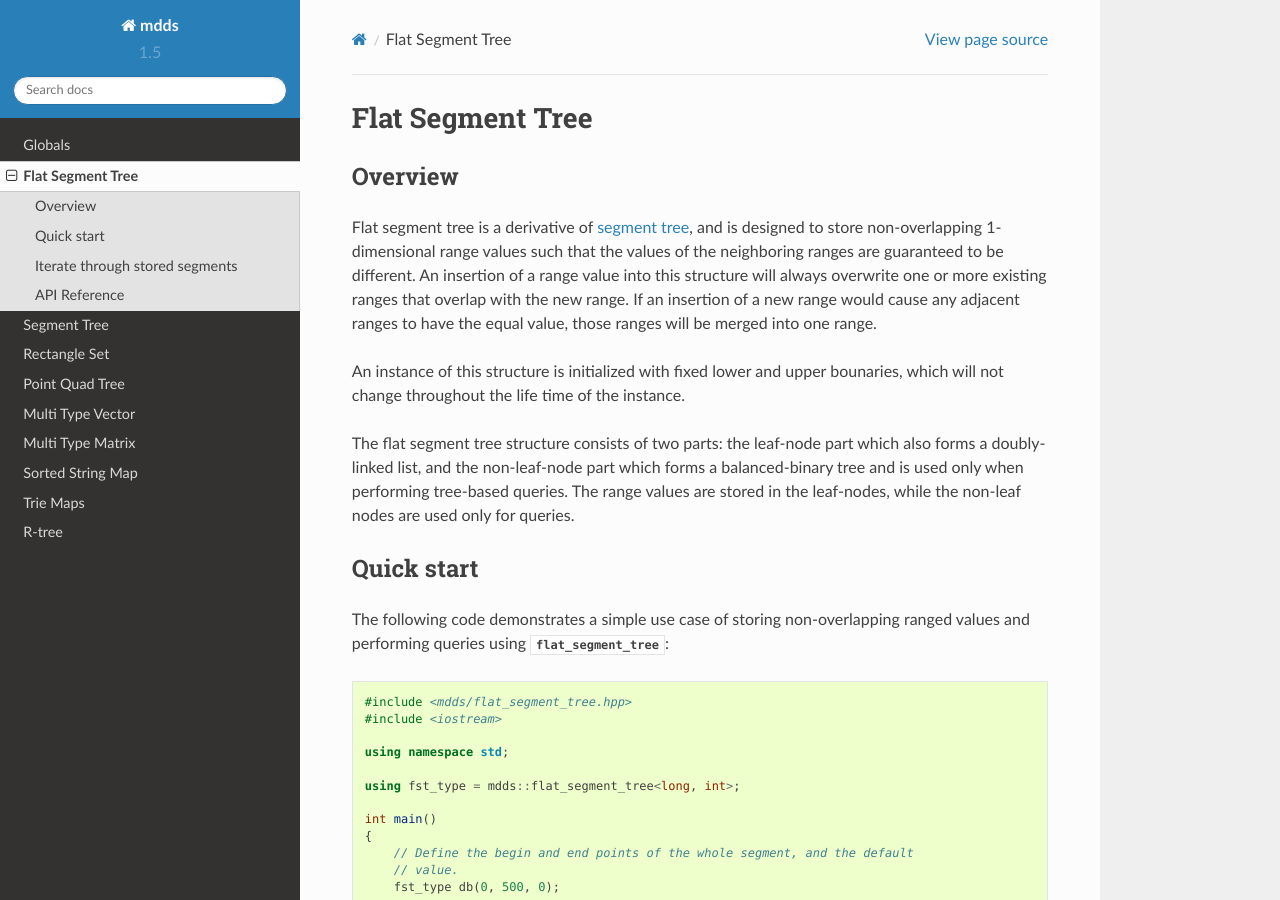
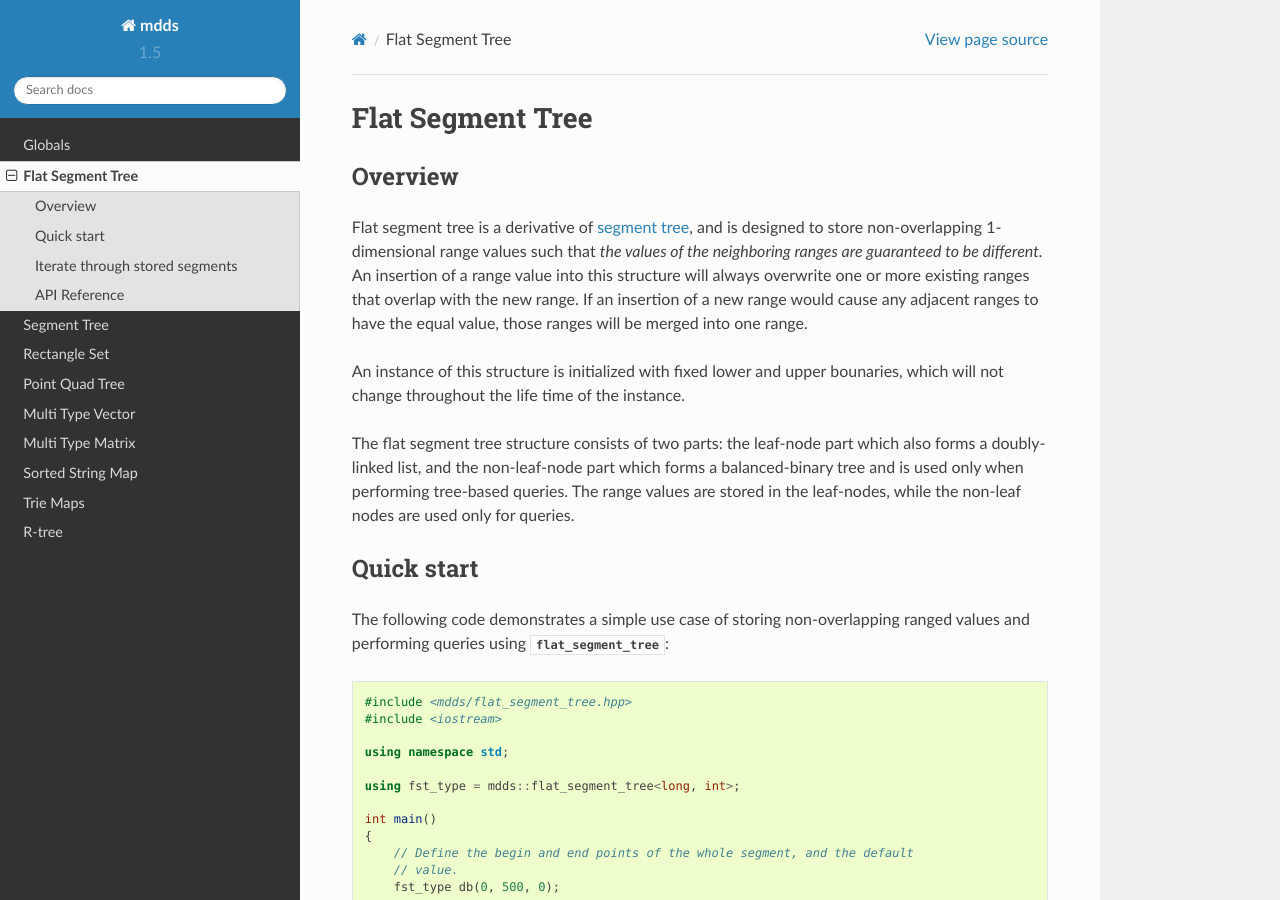
Before and after one commit to kohei-us/mdds, a Sphinx documentation site: the page built from doc/flat_segment_tree.rst, in a window 1280 px wide and 900 px high. Built offline with Sphinx 7.4.7 and the Read the Docs theme 2.0.0, drawn with Linux system fonts in a browser that asks for light colours.

```diff
--- a/doc/flat_segment_tree.rst
+++ b/doc/flat_segment_tree.rst
@@ -8,8 +8,8 @@ Overview
 
 Flat segment tree is a derivative of `segment tree
 <https://en.wikipedia.org/wiki/Segment_tree>`_, and is designed to store
-non-overlapping 1-dimensional range values such that the values of the
-neighboring ranges are guaranteed to be different.  An insertion of a range
+non-overlapping 1-dimensional range values such that *the values of the
+neighboring ranges are guaranteed to be different.*  An insertion of a range
 value into this structure will always overwrite one or more existing ranges
 that overlap with the new range.  If an insertion of a new range would cause
 any adjacent ranges to have the equal value, those ranges will be merged into
```
